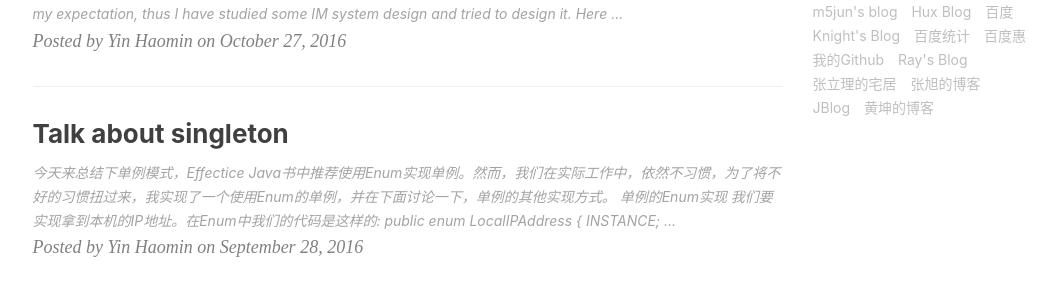
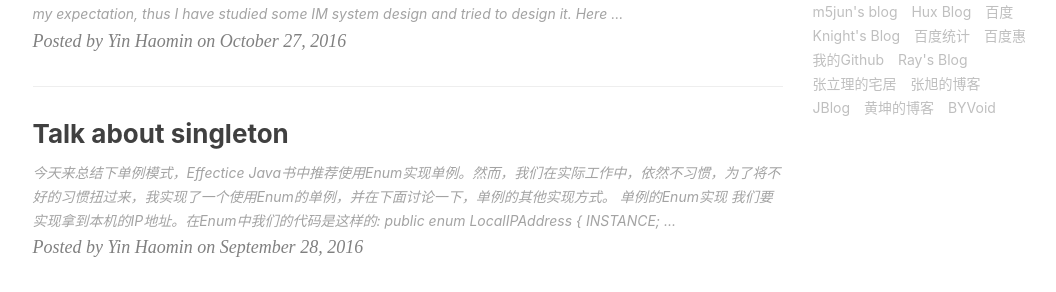
Before and after one commit to yinhaomin/yinhaomin.github.io, a Jekyll site: the page built from index.html, in a window 1280 px wide and 900 px high, scrolled down 874 px. Shown: the part 161-453 px from the top of the window, without its empty margins (135-1191 px from the left). Built offline with Jekyll 4.4.1, drawn with Linux system fonts in a browser that asks for light colours; nearby versions of some CDN libraries; the list of posts is cut into pages by our own code; comment, search, counter and statistics services are not loaded.

Commit message:
Update _config.yml

```diff
--- a/_config.yml
+++ b/_config.yml
@@ -93,5 +93,8 @@ friends: [
     },{
         title: "黄坤的博客",
         href: "http://oragekk.me/"
+    },{
+        title: "BYVoid",
+        href: "https://www.byvoid.com/"
     }
 ]
```
